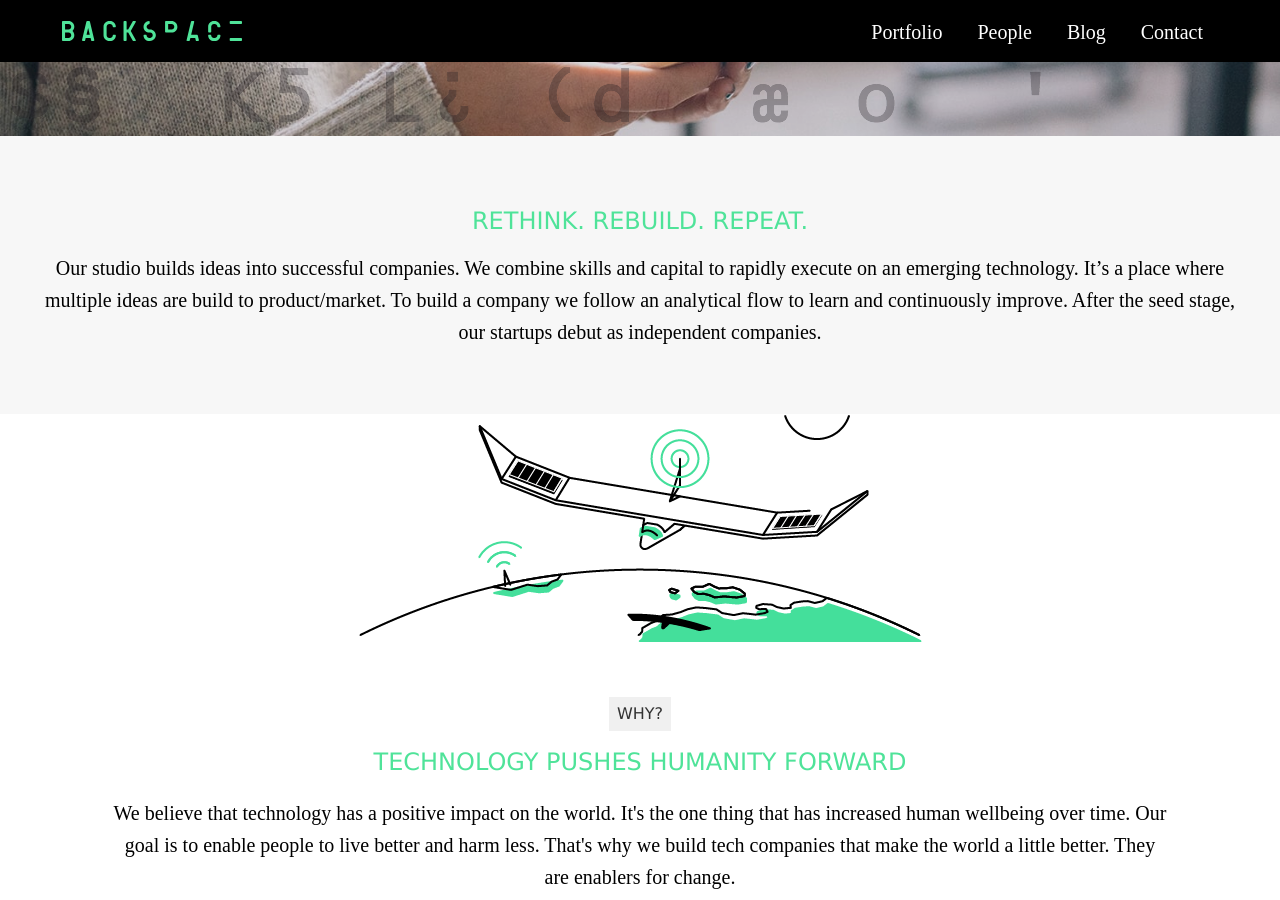
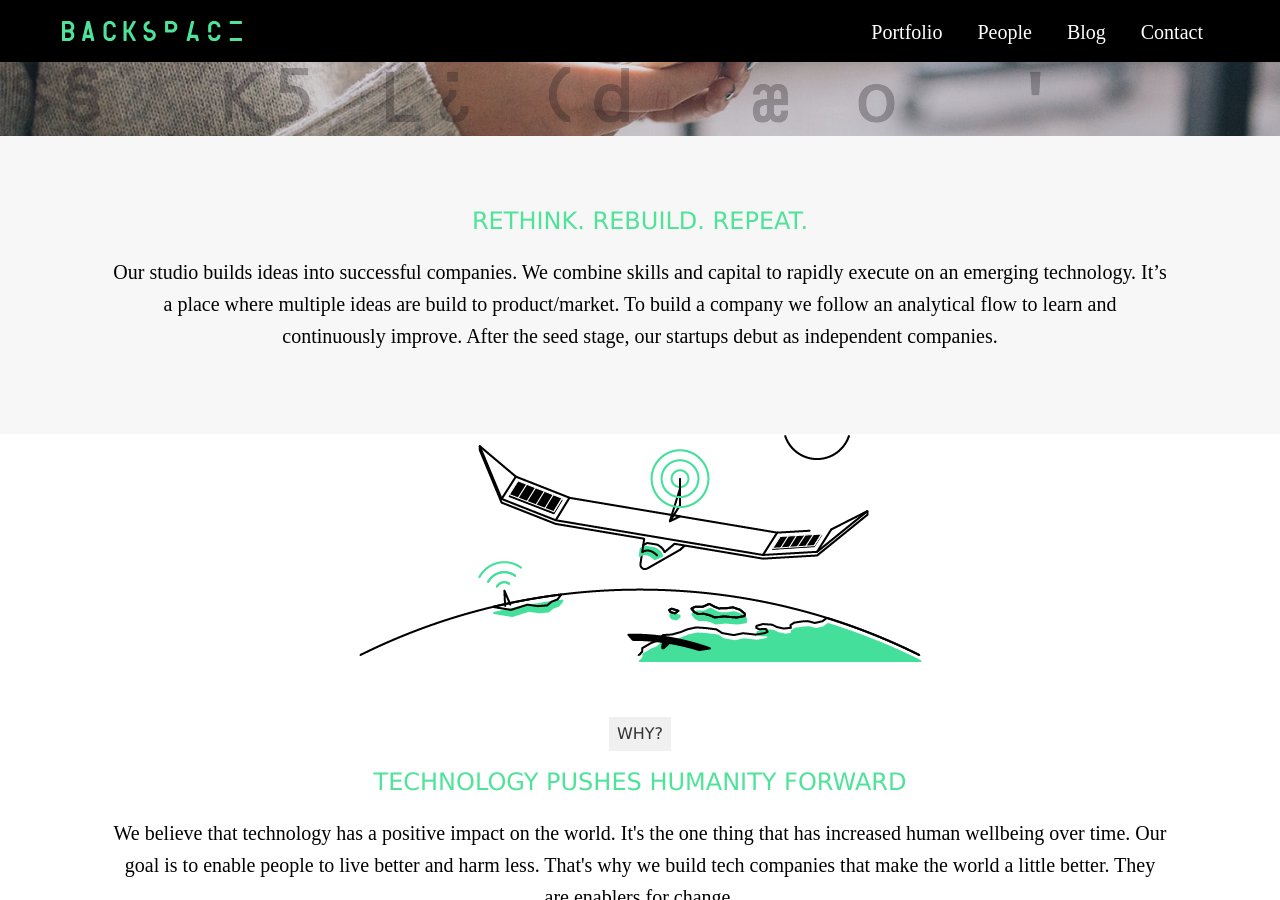
Before and after one commit to backspacehq/backspacehq.github.io, a Jekyll site: the page built from index.html, in a window 1280 px wide and 900 px high, scrolled down 464 px. Built offline with Jekyll 4.4.1, drawn with Linux system fonts in a browser that asks for light colours; Markdown is read by kramdown in place of the engine named in the settings; comment, search, counter and statistics services are not loaded.

Commit message:
small tweaks

```diff
--- a/index.html
+++ b/index.html
@@ -11,7 +11,7 @@ class: home
 
 <div class="content-block darker stacked">
   <div class="wrapper">
-    <div class="home-text">
+    <div class="content-block-text">
       <h2>Rethink. Rebuild. Repeat.</h2>
       <p>
         Our studio builds ideas into successful companies. We combine skills and capital to rapidly execute on an emerging technology. It’s a place where multiple ideas are build to product/market. To build a company we follow an analytical flow to learn and continuously improve. After the seed stage, our startups debut as independent companies.
```
